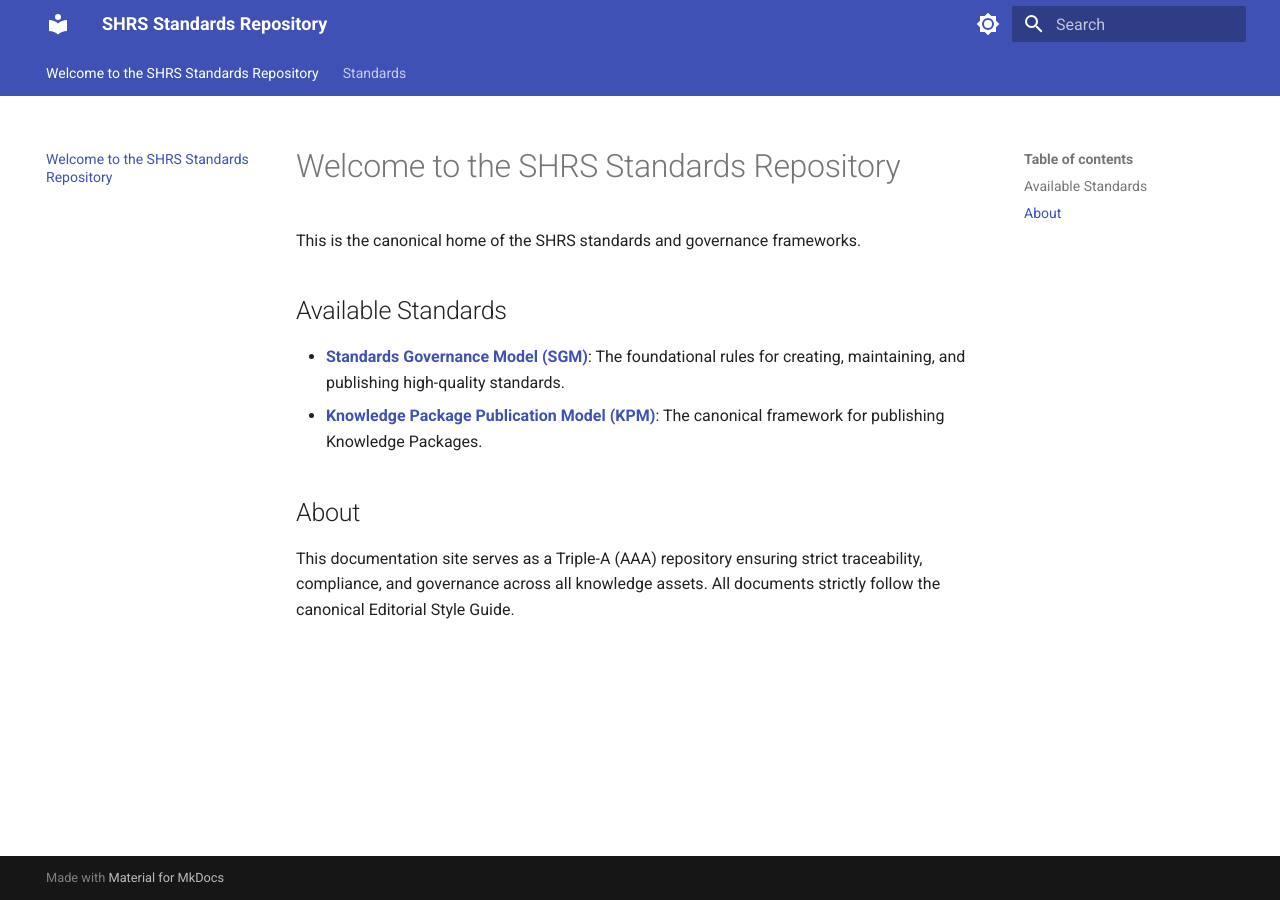
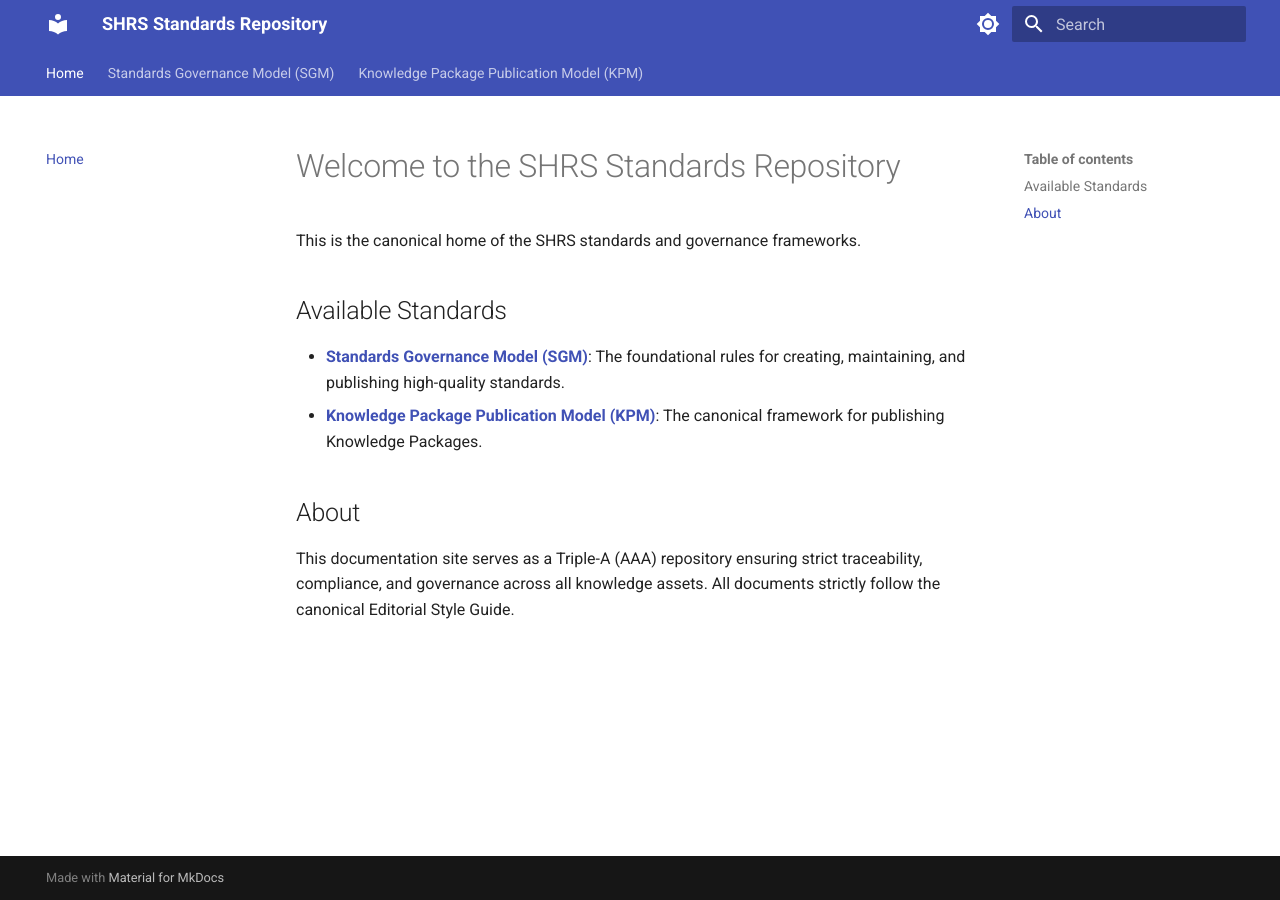
Before and after one commit to RajivPandey3/SHRS-Standards, an MkDocs documentation site: the page built from docs/index.md, in a window 1280 px wide. Built offline with MkDocs 1.6.1 and Material for MkDocs 9.7.7, drawn with Linux system fonts in a browser that asks for light colours; part of the change alters nothing that is shown.

Commit message:
docs(site): complete WO-P10 strict AAA navigation mapping

```diff
--- a/mkdocs.yml
+++ b/mkdocs.yml
@@ -41,3 +41,40 @@ markdown_extensions:
   - pymdownx.inlinehilite
   - pymdownx.snippets
   - pymdownx.magiclink
+
+nav:
+  - Home: index.md
+  - Standards Governance Model (SGM):
+      - Front Matter:
+          - Preface: standards/SGM/front-matter/preface.md
+          - Document Control: standards/SGM/front-matter/document-control.md
+          - Revision History: standards/SGM/front-matter/revision-history.md
+          - Review History: standards/SGM/front-matter/review-history.md
+      - Chapters:
+          - Chapter 1 (Purpose & Scope): standards/SGM/chapters/purpose-and-scope.md
+          - Chapter 2 (Governance Principles): standards/SGM/chapters/governance-principles.md
+          - Chapter 3 (Governance Structure): standards/SGM/chapters/governance-structure.md
+          - Chapter 4 (Standards Lifecycle): standards/SGM/chapters/standards-lifecycle.md
+          - Chapter 5 (Governance Records): standards/SGM/chapters/governance-records.md
+          - Chapter 6 (Release Governance): standards/SGM/chapters/release-governance.md
+      - Annexes:
+          - Annex A (Glossary): standards/SGM/annexes/glossary.md
+          - Annex B (Editorial Style Guide): standards/SGM/annexes/editorial-style-guide.md
+          - Annex C (Governance Record Templates): standards/SGM/annexes/governance-record-templates.md
+          - Annex D (Lifecycle Examples): standards/SGM/annexes/lifecycle-examples.md
+          - Annex E (Repository Structure Reference): standards/SGM/annexes/repository-structure-reference.md
+          - Annex F (Requirement Traceability Matrix): standards/SGM/annexes/requirement-traceability-matrix.md
+      - Metadata:
+          - Changelog: standards/SGM/metadata/CHANGELOG.md
+          - Decisions Log: standards/SGM/metadata/DECISIONS.md
+          - Release Notes: standards/SGM/metadata/RELEASE_NOTES.md
+          - Requirement Registry: standards/SGM/metadata/REQUIREMENT_REGISTRY.md
+          - Session Log: standards/SGM/metadata/SESSION_LOG.md
+          - Terminology Registry: standards/SGM/metadata/terminology-registry.md
+  - Knowledge Package Publication Model (KPM):
+      - Chapters:
+          - Chapter 11 (Publication): standards/KPM/chapters/chapter-11-publication.md
+          - Chapter 12 (Evolution): standards/KPM/chapters/chapter-12-evolution.md
+          - Chapter 13 (Compliance): standards/KPM/chapters/chapter-13-compliance.md
+          - Chapter 14 (Best Practices): standards/KPM/chapters/chapter-14-best-practices.md
+          - Chapter 15 (Architectural Summary): standards/KPM/chapters/chapter-15-architectural-summary.md
```
